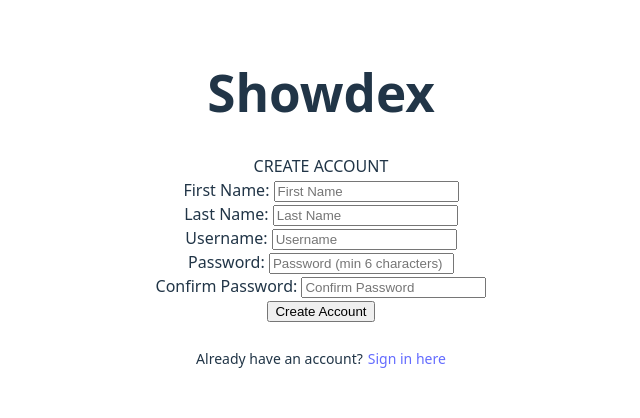
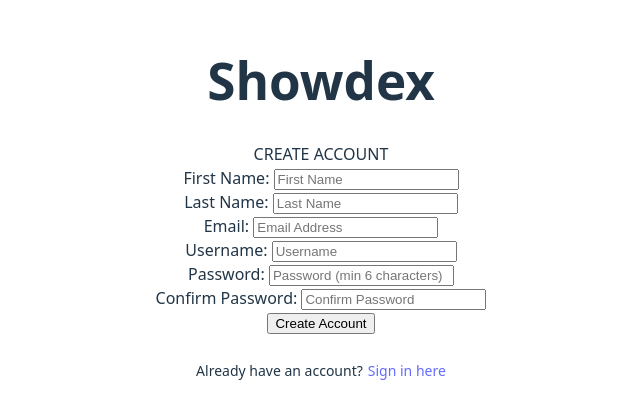
Before and after one commit to TheTragicallyStoat/show-tracker, a React (Vite) app in the folder frontend/: page /register in a window 1280 px wide. Shown: the part 200-618 px from the top of the page, without its empty margins (319-959 px from the left). Built offline with nearby package versions, Linux system fonts and the light colour scheme.

Commit message:
Update Register.tsx

```diff
--- a/frontend/src/components/Register.tsx
+++ b/frontend/src/components/Register.tsx
@@ -5,6 +5,7 @@ function Register() {
   const [message, setMessage] = useState('');
   const [firstName, setFirstName] = useState('');
   const [lastName, setLastName] = useState('');
+  const [email, setEmail] = useState('');
   const [loginName, setLoginName] = useState('');
   const [password, setPassword] = useState('');
   const [confirmPassword, setConfirmPassword] = useState('');
@@ -13,8 +14,15 @@ function Register() {
     event.preventDefault();
 
     // Basic validation
-    if (!firstName.trim() || !lastName.trim() || !loginName.trim() || !password.trim()) {
+    if (!firstName.trim() || !lastName.trim() || !email.trim() || !loginName.trim() || !password.trim()) {
       setMessage('All fields are required');
+      return;
+    }
+
+    // Email validation
+    const emailRegex = /^[^\s@]+@[^\s@]+\.[^\s@]+$/;
+    if (!emailRegex.test(email.trim())) {
+      setMessage('Please enter a valid email address');
       return;
     }
 
@@ -31,6 +39,7 @@ function Register() {
     var obj = {
       firstName: firstName.trim(),
       lastName: lastName.trim(),
+      email: email.trim(),
       login: loginName.trim(),
       password: password
     };
@@ -52,6 +61,7 @@ function Register() {
         // Clear form
         setFirstName('');
         setLastName('');
+        setEmail('');
         setLoginName('');
         setPassword('');
         setConfirmPassword('');
@@ -72,6 +82,10 @@ function Register() {
 
   function handleSetLastName(e: any): void {
     setLastName(e.target.value);
+  }
+
+  function handleSetEmail(e: any): void {
+    setEmail(e.target.value);
   }
 
   function handleSetLoginName(e: any): void {
@@ -104,6 +118,14 @@ function Register() {
         placeholder="Last Name"
         value={lastName}
         onChange={handleSetLastName}
+      /><br />
+
+      Email: <input
+        type="email"
+        id="email"
+        placeholder="Email Address"
+        value={email}
+        onChange={handleSetEmail}
       /><br />
 
       Username: <input
```
